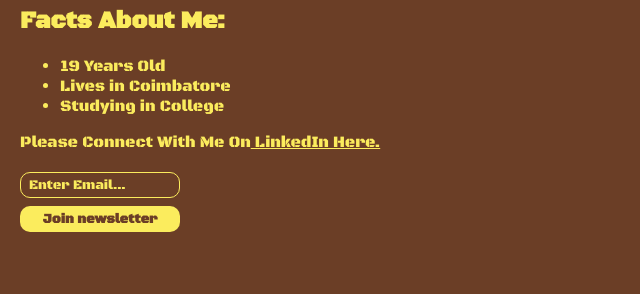
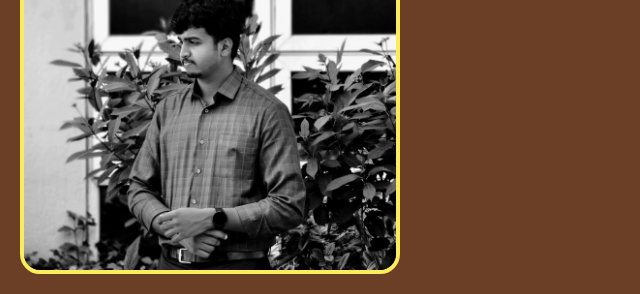
Before and after one commit to sachinle/Scrimba, a plain HTML site: page index.html in a window 1280 px wide. Shown: the part 126-420 px from the top of the page, without its empty margins (0-640 px from the left). Drawn offline with Linux system fonts and the light colour scheme; a web font is replaced by a local one.

Commit message:
Update index.html

```diff
--- a/index.html
+++ b/index.html
@@ -10,7 +10,7 @@
         Challenge 1:
         Write the HTML for your personal website.
         -->
-        <img src="myimg.jpg">
+        <img src="1735565974956.jpg">
         <h1>Hi my Name is Leo</h1>
         <h2>Facts About Me:</h2>
         <ul>
```
